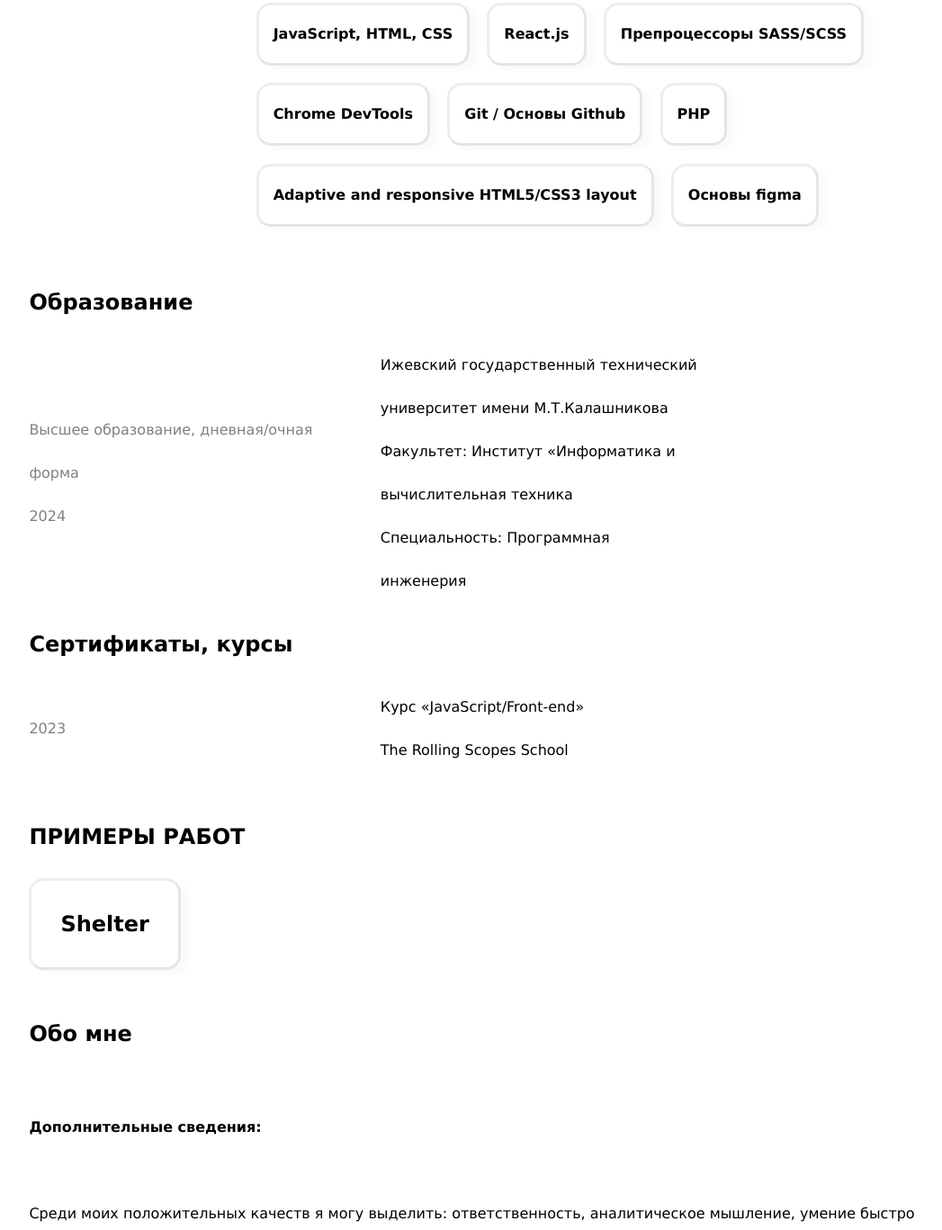
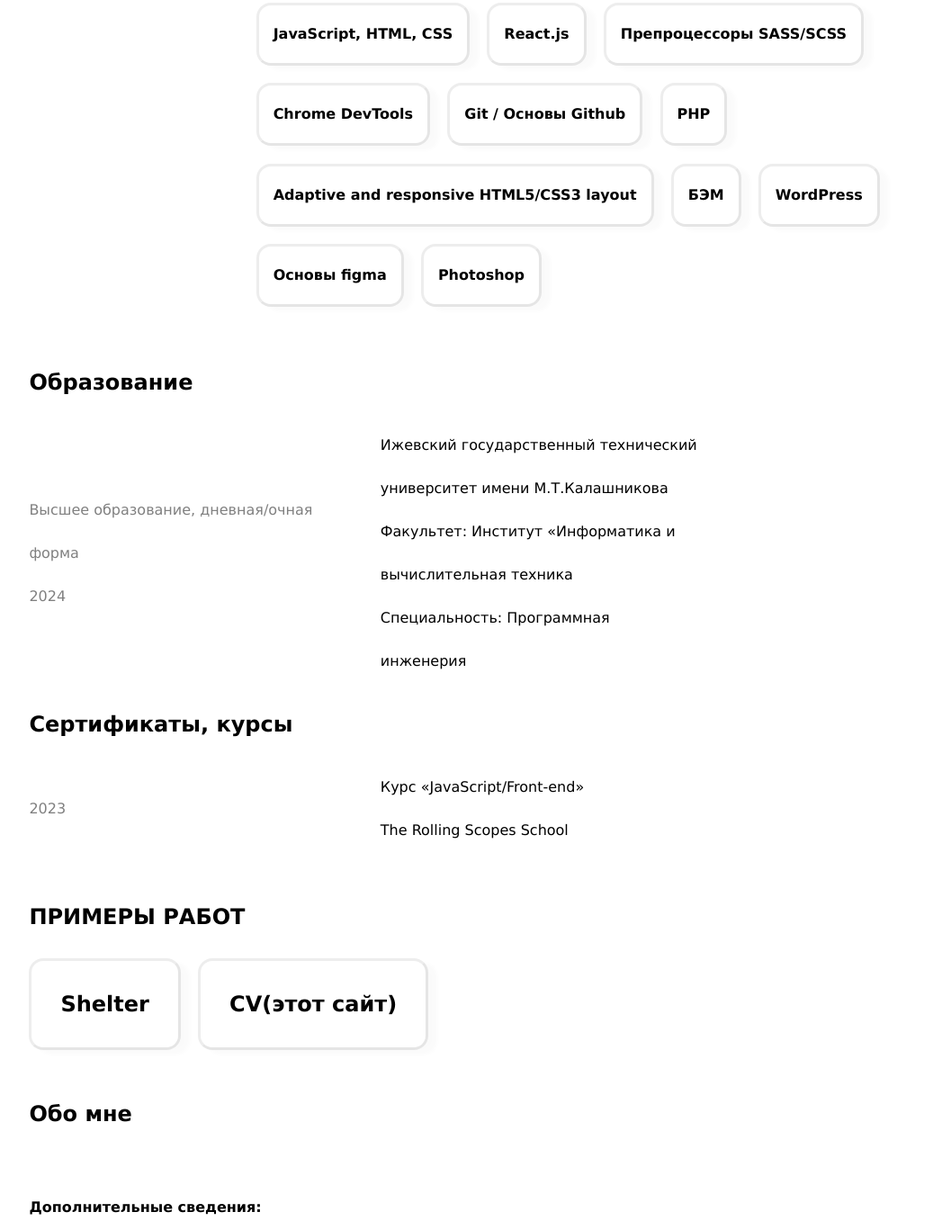
Before and after one commit to MichaelSharan/Career-Portfolio, a plain HTML site: page CV/index.html in a window 1280 px wide. Shown: the part 558-1925 px from the top of the page at 90% size, without its empty margins (102-1149 px from the left). Drawn offline with Linux system fonts and the light colour scheme.

Commit message:
feat: add new skills and add CV into CV

```diff
--- a/CV/index.html
+++ b/CV/index.html
@@ -33,7 +33,10 @@
           <div class="card"><h3 class="text">Git / Основы Github</h3></div>
           <div class="card"><h3 class="text">PHP</h3></div>
           <div class="card"><h3 class="text">Adaptive and responsive HTML5/CSS3 layout</h3></div>
+          <div class="card"><h3 class="text">БЭМ</h3></div>
+          <div class="card"><h3 class="text">WordPress</h3></div>
           <div class="card"><h3 class="text">Основы figma</h3></div>
+          <div class="card"><h3 class="text">Photoshop</h3></div>
         </div>
     </div>
   </section>
@@ -64,6 +67,10 @@
           <a target="_blank" class="text black link-button" href="https://rolling-scopes-school.github.io/michaelsharan-JSFE2023Q1/shelter">
           <h3 class="subtitle">Shelter</h3></a>
         </div>
+        <div class="card" id = "card-link">
+          <a target="_blank" class="text black link-button" href="https://michaelsharan.github.io/Career-Portfolio/CV/">
+          <h3 class="subtitle">CV(этот сайт)</h3></a>
+        </div>
       </div>
     </div>
     <h2 class="subtitle">Обо мне</h2>
```
